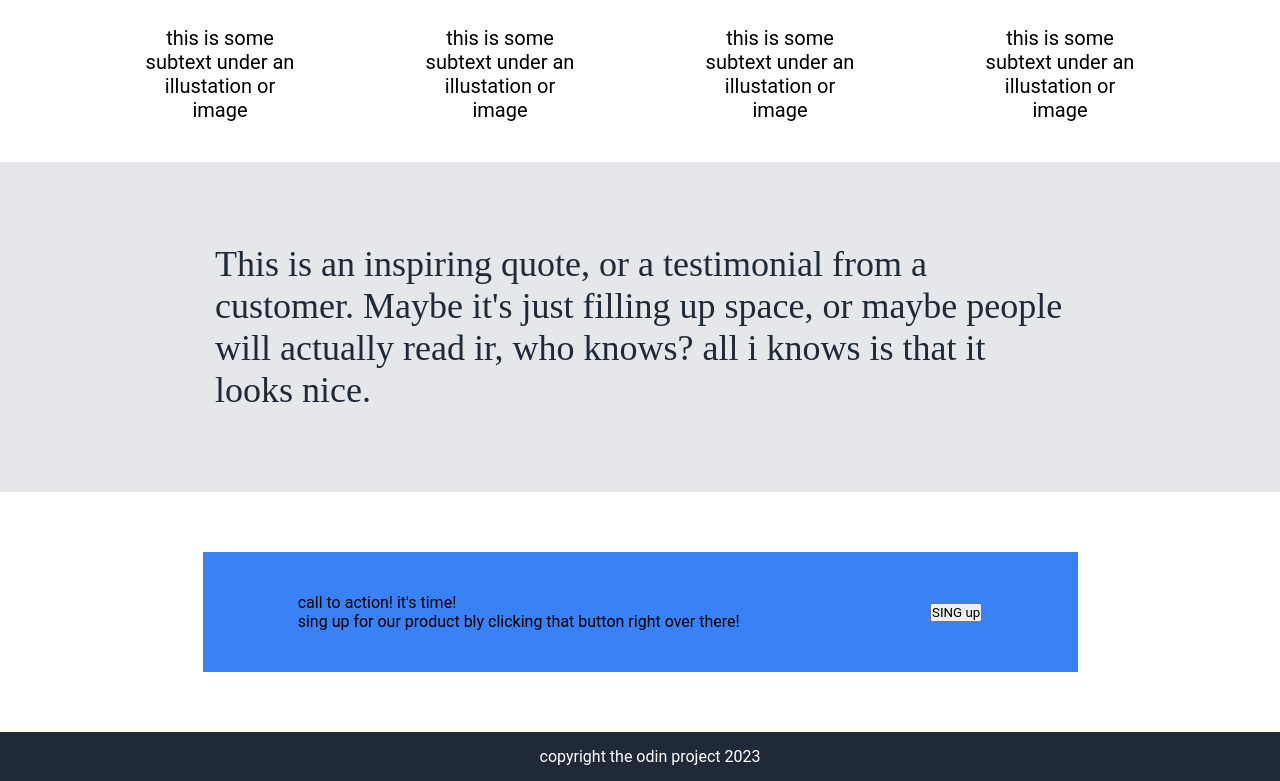
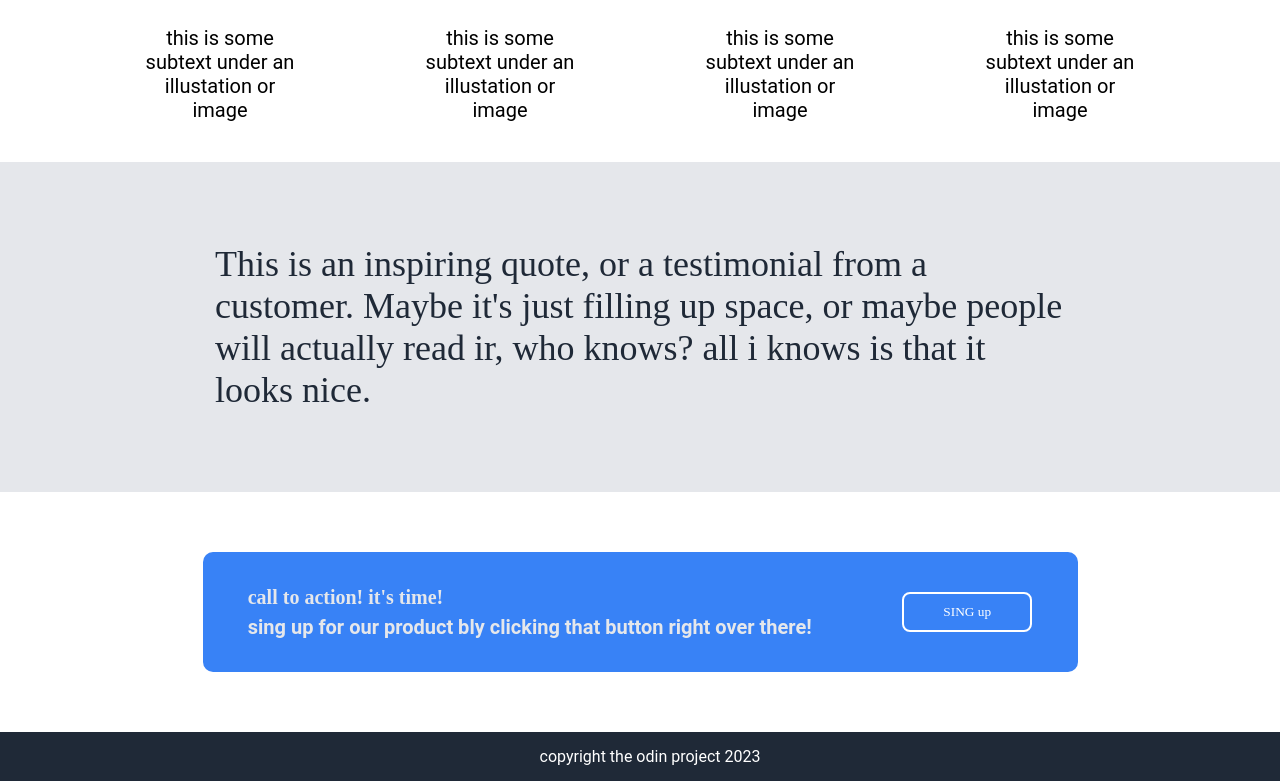
Before and after one commit to jonathanG29/pagecss, a plain HTML site: page index.html in a window 1280 px wide. Shown: the part 739-1520 px from the top of the page. Drawn offline with Linux system fonts and the light colour scheme.

Commit message:
styles finales

```diff
--- a/style.css
+++ b/style.css
@@ -157,7 +157,7 @@ margin-left: 0;
     justify-content: center;
     align-items: center;
     padding: 60px;
-    border-radius: 10px;
+
 }
 
 .action{
@@ -165,8 +165,29 @@ margin-left: 0;
     width: 875px;
     height: 120px;
     background-color: #3882f6 ;
+    border-radius: 10px;
 }
 
-.action span p{
+.action span{
+    color:#E5E7EB;
+    font-family: "light italic";
+    font-size: 20px;
+    font-weight: bold;
+}
+
+.action p{
     flex-direction: column;
+    color: #E5E7EB;
+    padding-top: 6px;
 }
+
+.action button{
+    color: white;
+    background-color: #3882f6;
+    text-decoration: none;
+    border: solid 2px white;
+    border-radius: 8px;
+    width: 130px;
+    height: 40px;
+    font-family: "light italic";
+}
```
